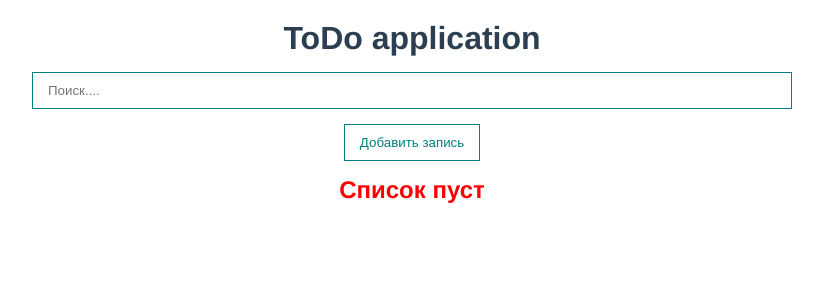
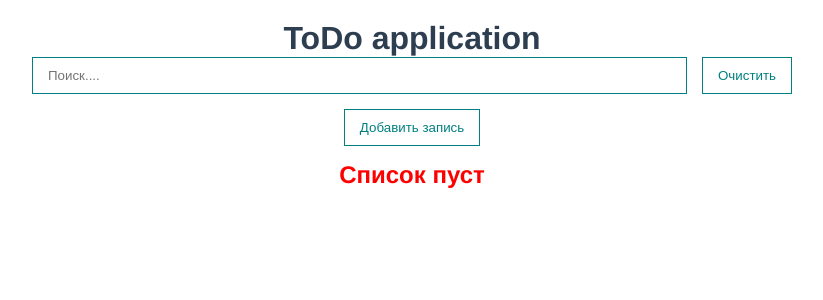
Before and after one commit to SergeyKirintsev/vue-todo, a Vue app in the folder frontend/: page /#/ in a window 1280 px wide. Shown: the top 300 px of the page, without its empty margins (228-1051 px from the left). Built offline with nearby package versions, Linux system fonts and the light colour scheme; no server answers.

Commit message:
feat: add clear button

```diff
--- a/frontend/src/components/UI/MyInput.vue
+++ b/frontend/src/components/UI/MyInput.vue
@@ -21,6 +21,6 @@ export default {
   width: 100%;
   border: 1px solid teal;
   padding: 10px 15px;
-  margin-top: 15px;
+  /*margin-top: 15px;*/
 }
 </style>
--- a/frontend/src/views/Home.vue
+++ b/frontend/src/views/Home.vue
@@ -1,10 +1,14 @@
 <template>
   <div class="about">
-    <MyInput
-      placeholder="Поиск...."
-      :model-value="searchQuery"
-      @update:model-value="setSearchQuery"
-    />
+    <div class="search-panel">
+      <MyInput
+        placeholder="Поиск...."
+        :model-value="searchQuery"
+        @update:model-value="setSearchQuery"
+        style="margin-right: 15px"
+      />
+      <MyButton @click="setSearchQuery('')">Очистить</MyButton>
+    </div>
 
     <MyButton @click="showCreateForm" style="margin: 15px">
       Добавить запись
@@ -97,3 +101,10 @@ export default {
   },
 };
 </script>
+
+<style>
+.search-panel {
+  display: flex;
+  align-items: center;
+}
+</style>
```
